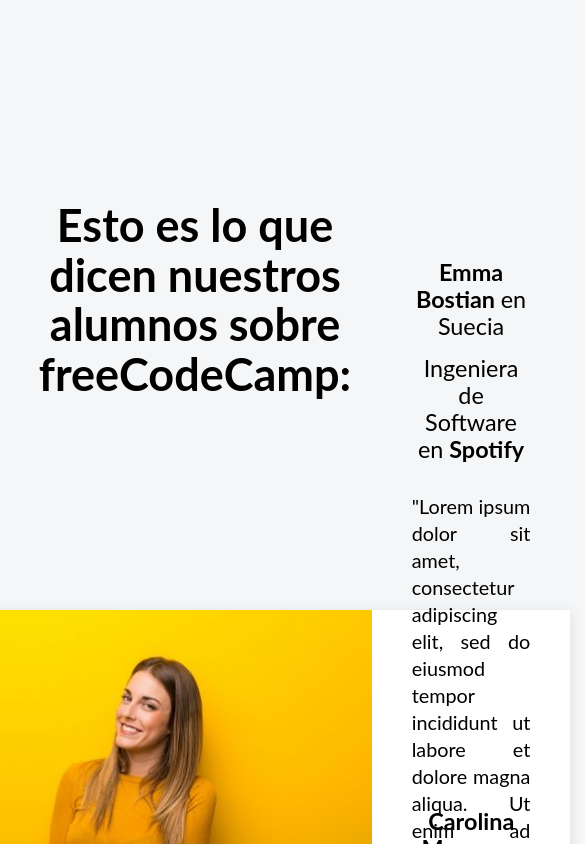
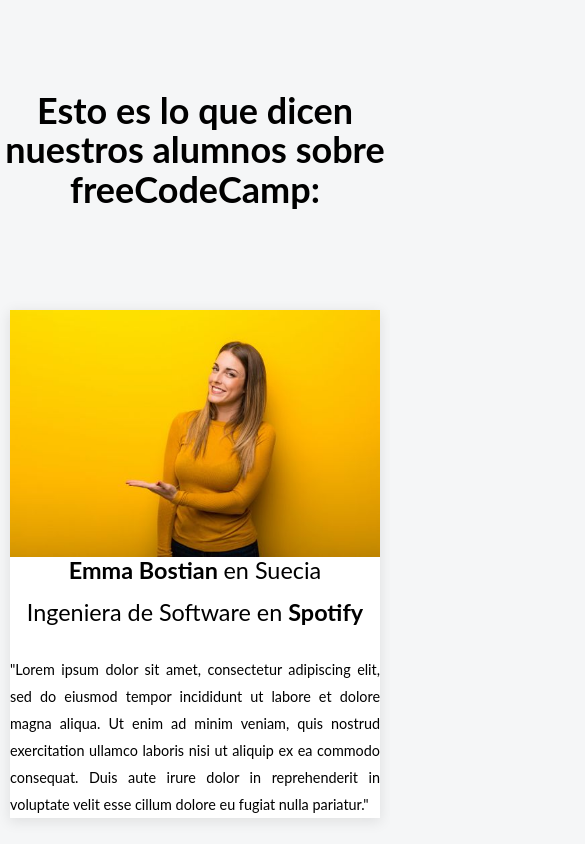
Before and after one commit to carolinamaurobrosoft/Pagina-Testimonio, a React (Create React App) app: page / in a window 390 px wide. Shown: the top 844 px of the page, 585 px wide, since content can reach past the window. Built offline with nearby package versions, Linux system fonts and the light colour scheme.

Commit message:
responsive 480px

```diff
--- a/src/App.css
+++ b/src/App.css
@@ -34,3 +34,17 @@ h1 {
   align-items: center;
   justify-content: center;
 }
+
+@media (max-width: 480px) {
+  .main-container{
+    min-height: 300px;
+    flex-wrap: wrap;
+    box-sizing: border-box;
+  }
+  h1 {
+    font-size: 2em;
+
+  }
+
+
+}
--- a/src/stylesheet/Testimony.css
+++ b/src/stylesheet/Testimony.css
@@ -39,3 +39,27 @@
     font-size: 1.1rem;
     text-align: justify;
 }
+
+@media (max-width: 480px) {
+    .container-testimony {
+    width: 100%;
+    height: auto;
+    flex-wrap: wrap;
+    font-size: 10px;
+
+
+    }
+    .container-text-testimony{
+        width: auto;
+        padding: 0;
+    }
+    .img-testimony {
+    max-width: 100%;
+    height: auto;
+    }
+    .text-testimony {
+    font-size: 0.8rem;
+    text-align: justify;
+
+    }
+}
```
